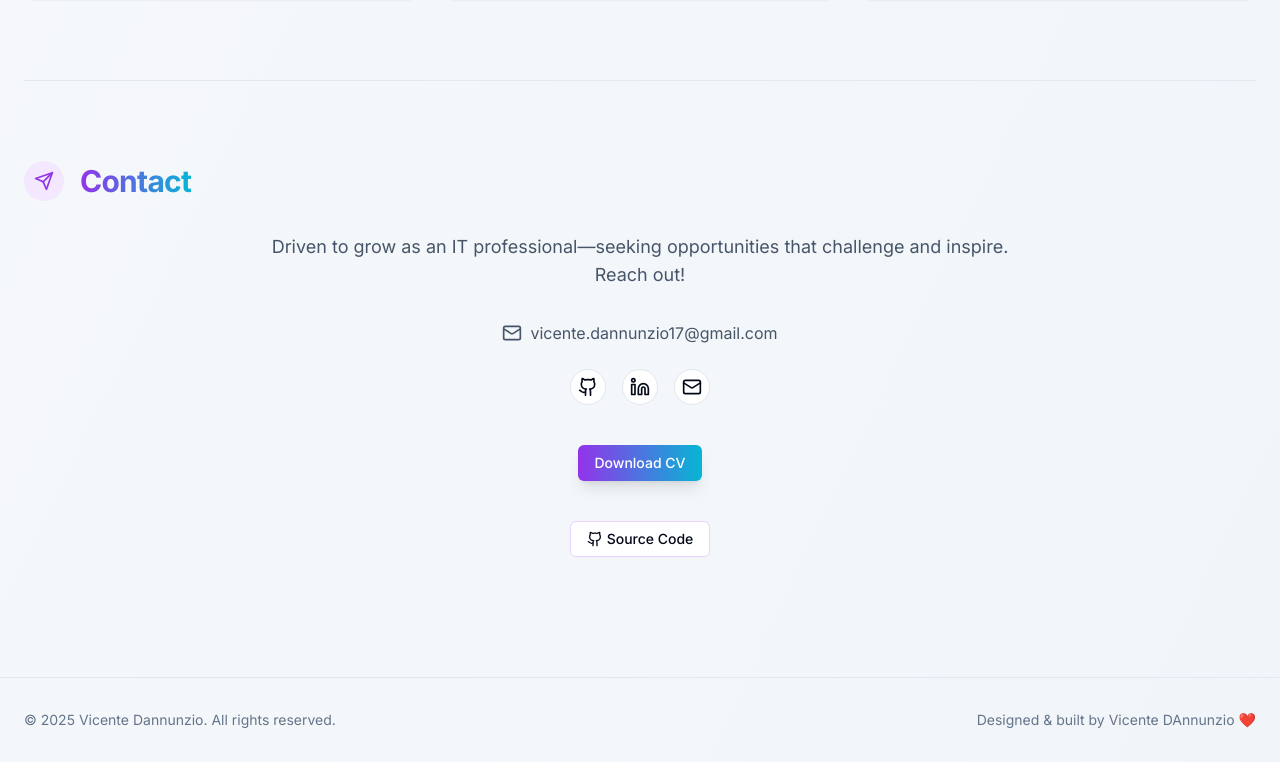
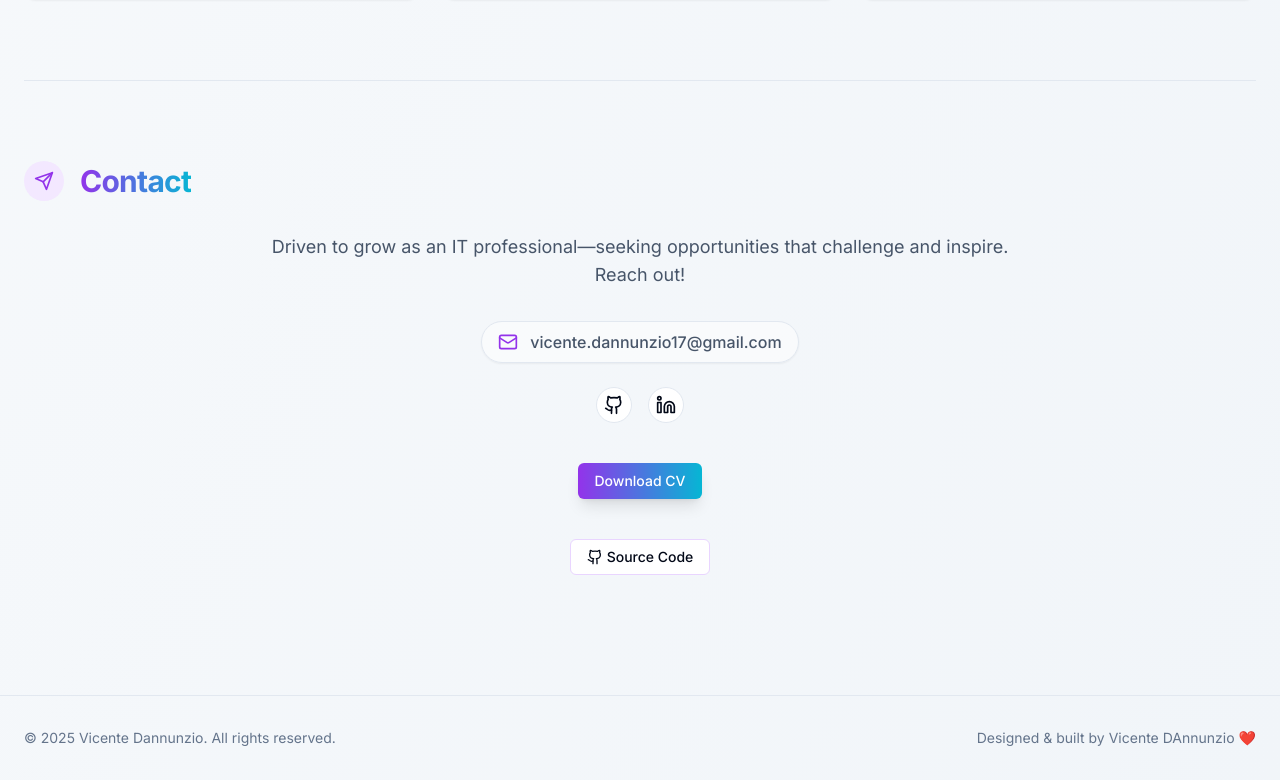
Before and after one commit to vicenteDAnnunzio/VicentePortfolio, a Next.js app: page / in a window 1280 px wide. Shown: the part 1881-2661 px from the top of the page. Built offline with nearby package versions, Linux system fonts and the light colour scheme.

Commit message:
Update page.tsx

```diff
--- a/src/app/page.tsx
+++ b/src/app/page.tsx
@@ -365,11 +365,9 @@ export default function Portfolio() {
             </p>
 
             <div className="flex flex-col items-center gap-6">
-              <div className="flex items-center gap-2 text-slate-600 dark:text-slate-300 hover:text-purple-600 transition-colors duration-300">
-                <Mail className="h-5 w-5" />
-                <a href="https://mail.google.com/mail/?view=cm&fs=1&to=vicente.dannunzio17@gmail.com" target="_blank" rel="noopener noreferrer" className="hover:underline">
-                  vicente.dannunzio17@gmail.com
-                </a>
+              <div className="flex items-center gap-3 text-slate-600 dark:text-slate-300 bg-white/50 dark:bg-slate-800/50 px-4 py-2 rounded-full border border-slate-200 dark:border-slate-700 shadow-sm hover:shadow-md transition-all duration-300">
+                <Mail className="h-5 w-5 text-purple-600" />
+                <span className="font-medium">vicente.dannunzio17@gmail.com</span>
               </div>
 
               <div className="flex gap-4">
@@ -393,17 +391,6 @@ export default function Portfolio() {
                   <a href="https://www.linkedin.com/in/vicente-dannunzio-470463307" target="_blank" rel="noreferrer">
                     <Linkedin className="h-5 w-5" />
                     <span className="sr-only">LinkedIn</span>
-                  </a>
-                </Button>
-                <Button
-                  variant="outline"
-                  size="icon"
-                  className="rounded-full hover:bg-purple-50 hover:border-purple-200 hover:text-purple-600 transition-all duration-300 dark:hover:bg-purple-900/20 dark:hover:border-purple-700"
-                  asChild
-                >
-                  <a href="https://mail.google.com/mail/?view=cm&fs=1&to=vicente.dannunzio17@gmail.com" target="_blank" rel="noopener noreferrer">
-                    <Mail className="h-5 w-5" />
-                    <span className="sr-only">Email</span>
                   </a>
                 </Button>
               </div>
```
